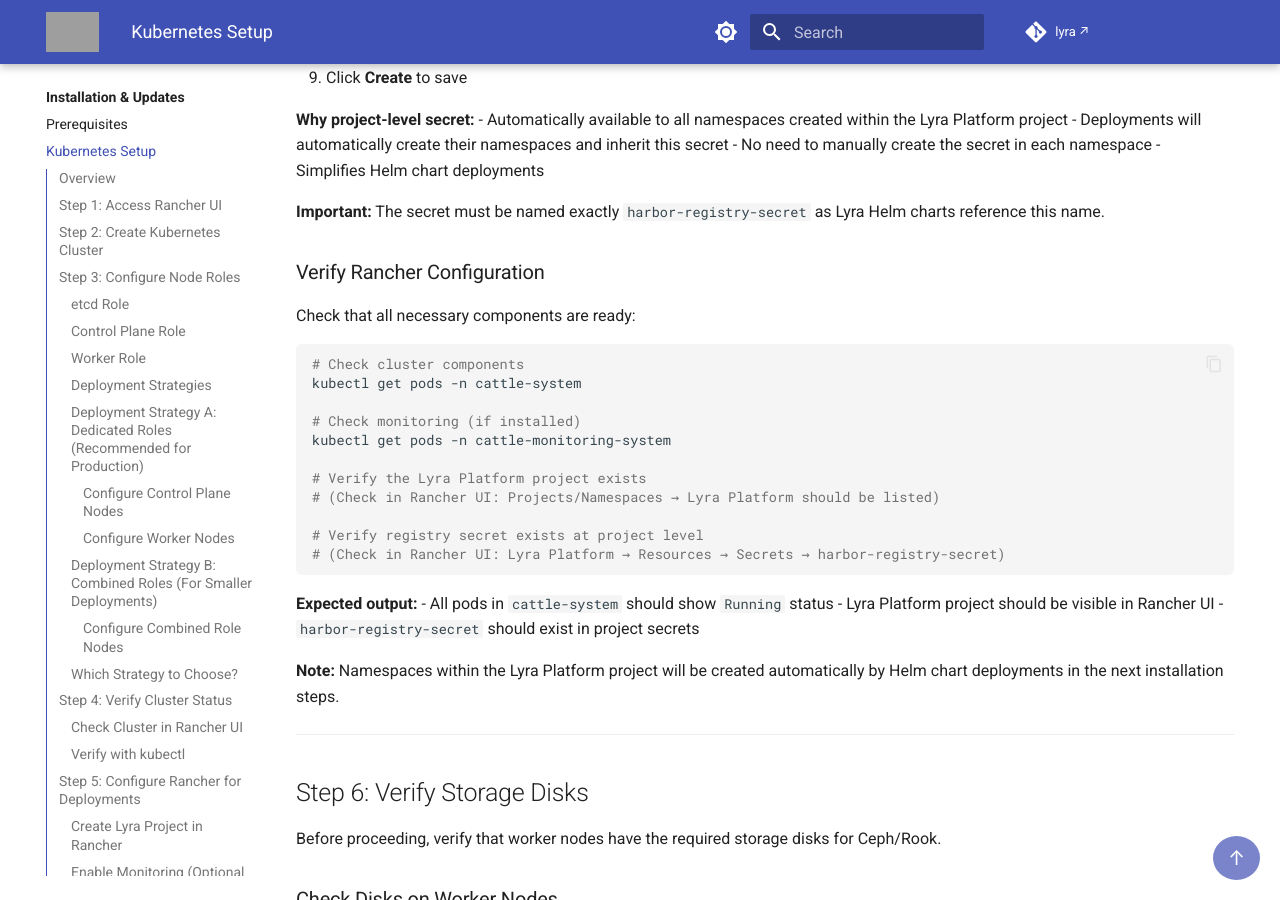
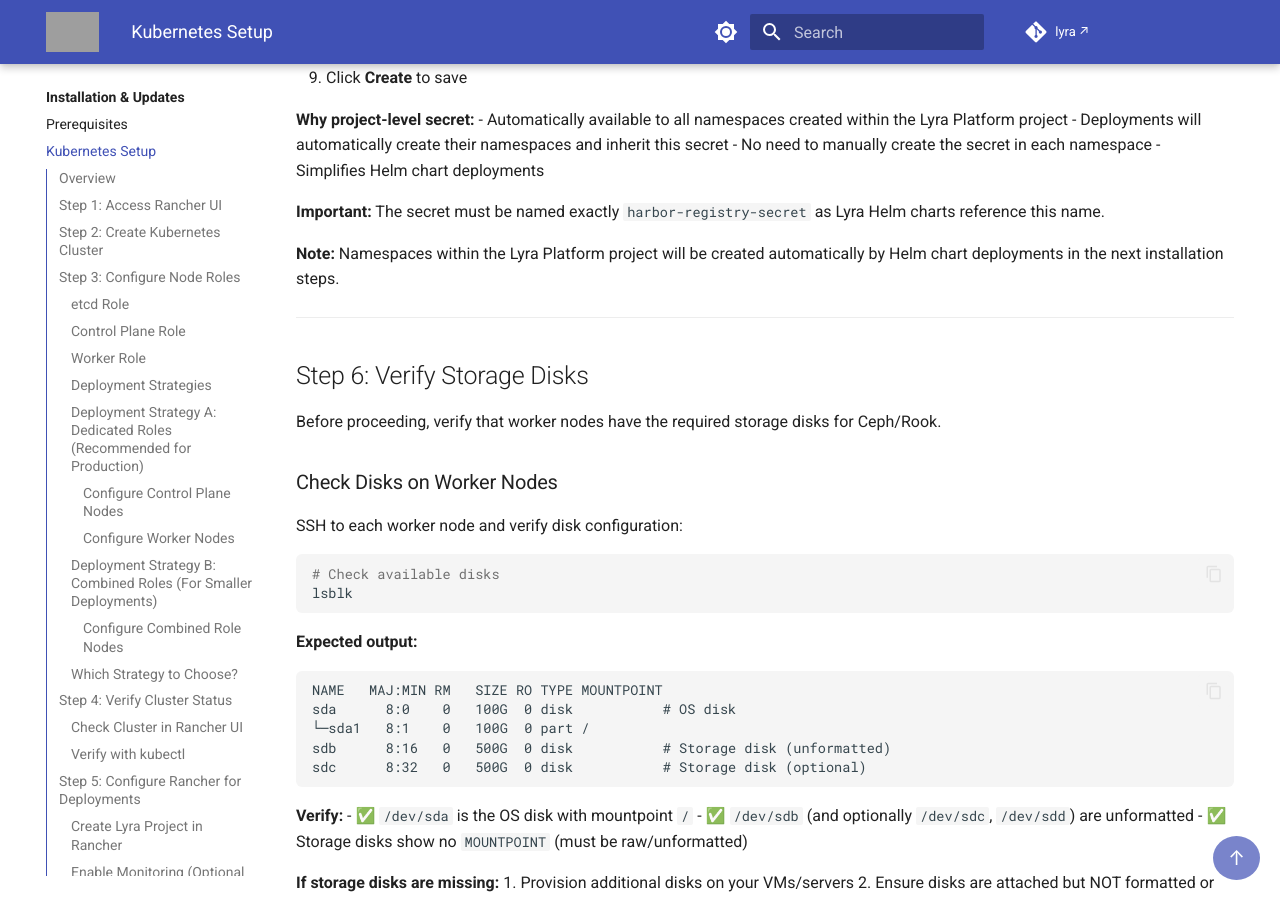
Before and after one commit to amreinch/lyra-docs, an MkDocs documentation site: the page built from docs/installation/kubernetes-setup.md, in a window 1280 px wide and 900 px high, scrolled down 8672 px. Built offline with MkDocs 1.6.1 and Material for MkDocs 9.7.7, drawn with Linux system fonts in a browser that asks for light colours; comment, search, counter and statistics services are not loaded; grey boxes are pictures that could not be loaded.

Commit message:
Remove unnecessary Rancher configuration verification section
- Removed redundant kubectl verification commands
- Removed manual UI verification steps
- Kept essential note about automatic namespace creation

````diff
--- a/docs/installation/kubernetes-setup.md
+++ b/docs/installation/kubernetes-setup.md
@@ -412,29 +412,6 @@ After cluster creation, configure Rancher settings required for application depl
 
 **Important:** The secret must be named exactly `harbor-registry-secret` as Lyra Helm charts reference this name.
 
-### Verify Rancher Configuration
-
-Check that all necessary components are ready:
-
-```bash
-# Check cluster components
-kubectl get pods -n cattle-system
-
-# Check monitoring (if installed)
-kubectl get pods -n cattle-monitoring-system
-
-# Verify the Lyra Platform project exists
-# (Check in Rancher UI: Projects/Namespaces → Lyra Platform should be listed)
-
-# Verify registry secret exists at project level
-# (Check in Rancher UI: Lyra Platform → Resources → Secrets → harbor-registry-secret)
-```
-
-**Expected output:**
-- All pods in `cattle-system` should show `Running` status
-- Lyra Platform project should be visible in Rancher UI
-- `harbor-registry-secret` should exist in project secrets
-
 **Note:** Namespaces within the Lyra Platform project will be created automatically by Helm chart deployments in the next installation steps.
 
 ---
````
